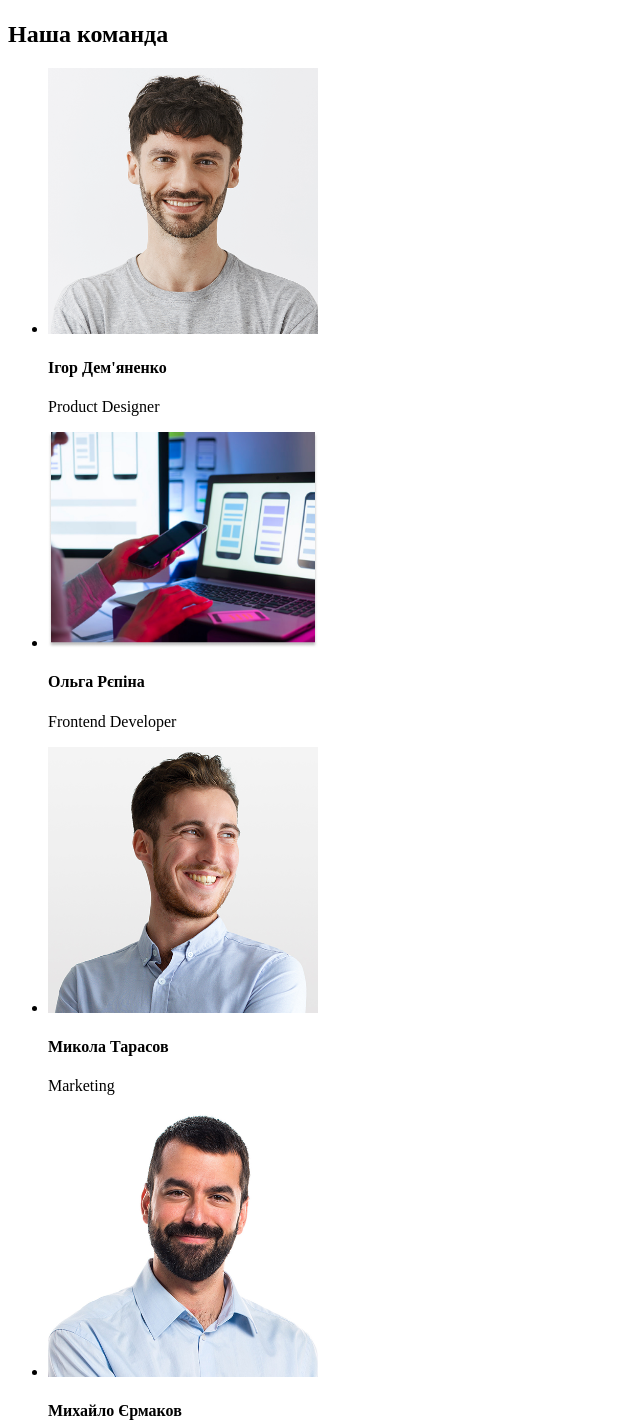
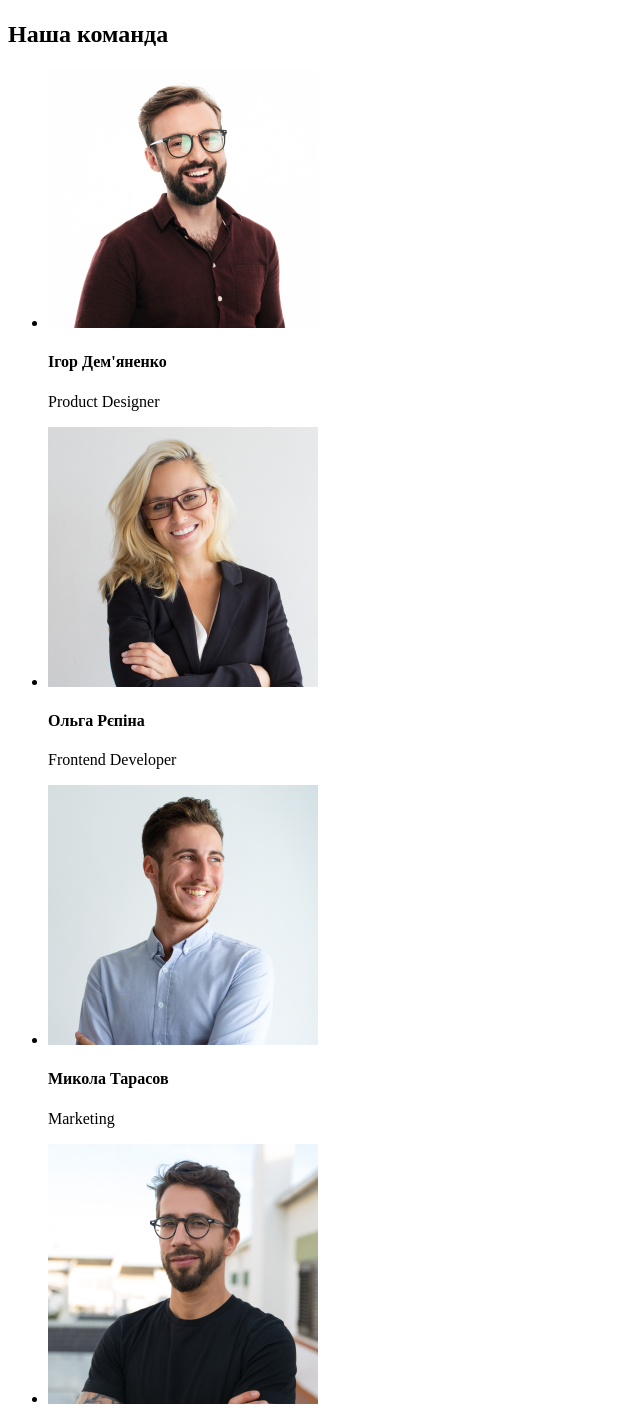
Before and after one commit to dzakoreckiy-coder/goit-markup-hw-01, a plain HTML site: page index.html in a window 1280 px wide. Shown: the part 1221-2644 px from the top of the page, without its empty margins (0-640 px from the left). Drawn offline with Linux system fonts and the light colour scheme.

Commit message:
final hw1

```diff
--- a/index.html
+++ b/index.html
@@ -80,7 +80,7 @@
         <h2>Наша команда</h2>
         <ul>
           <li>
-            <img width="270px" src="./images/img-1.png" alt="team-card-1">
+            <img width="270px" src="./images/img-1.jpg" alt="team-card-1">
 
           </img>
           <h4>Ігор Дем'яненко</h4>
@@ -88,19 +88,19 @@
           </li>
 
           <li>
-            <img width="270px" src="./images/box2.jpg" alt="team-card-2"></img>
+            <img width="270px" src="./images/img-2.jpg" alt="team-card-2"></img>
           <h4>Ольга Рєпіна</h4>
           <p>Frontend Developer</p>
           </li>
 
           <li>
-            <img width="270px" src="./images/img-3.png" alt="team-card-3"></img>
+            <img width="270px" src="./images/img-3.jpg" alt="team-card-3"></img>
           <h4>Микола Тарасов</h4>
           <p>Marketing</p>
           </li>
 
           <li>
-            <img width="270px" src="./images/img-4.png" alt="team-card-4"></img>
+            <img width="270px" src="./images/img-4.jpg" alt="team-card-4"></img>
           <h4>Михайло Єрмаков</h4>
           <p>UI Designer</p>
           </li>
```
Also changed, not shown: images/img-1.jpg (added), images/img-1.png (deleted), images/img-2.jpg (added), images/img-2.png (deleted), images/img-3.jpg (added), images/img-3.png (deleted), images/img-4.jpg (added), images/img-4.png (deleted).
